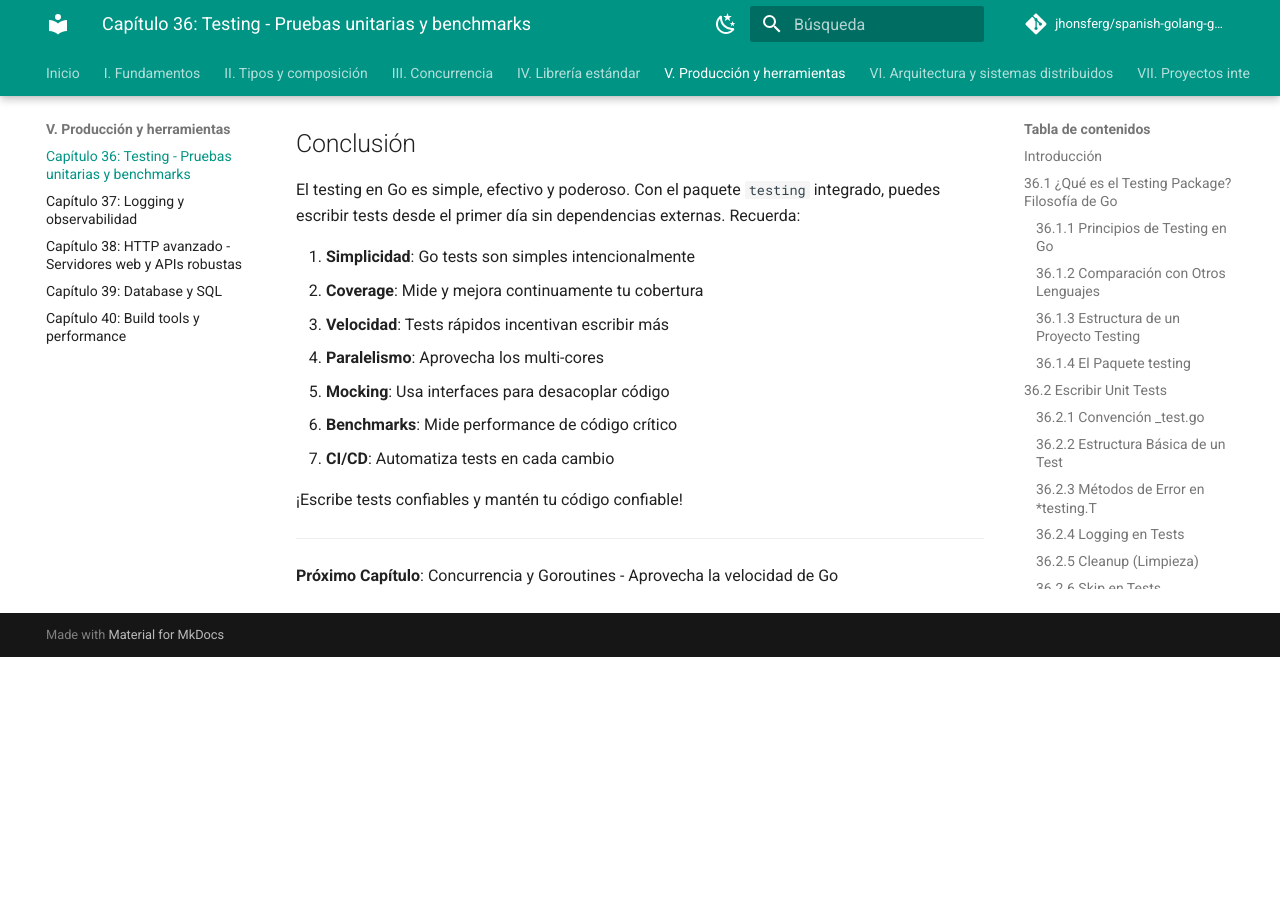
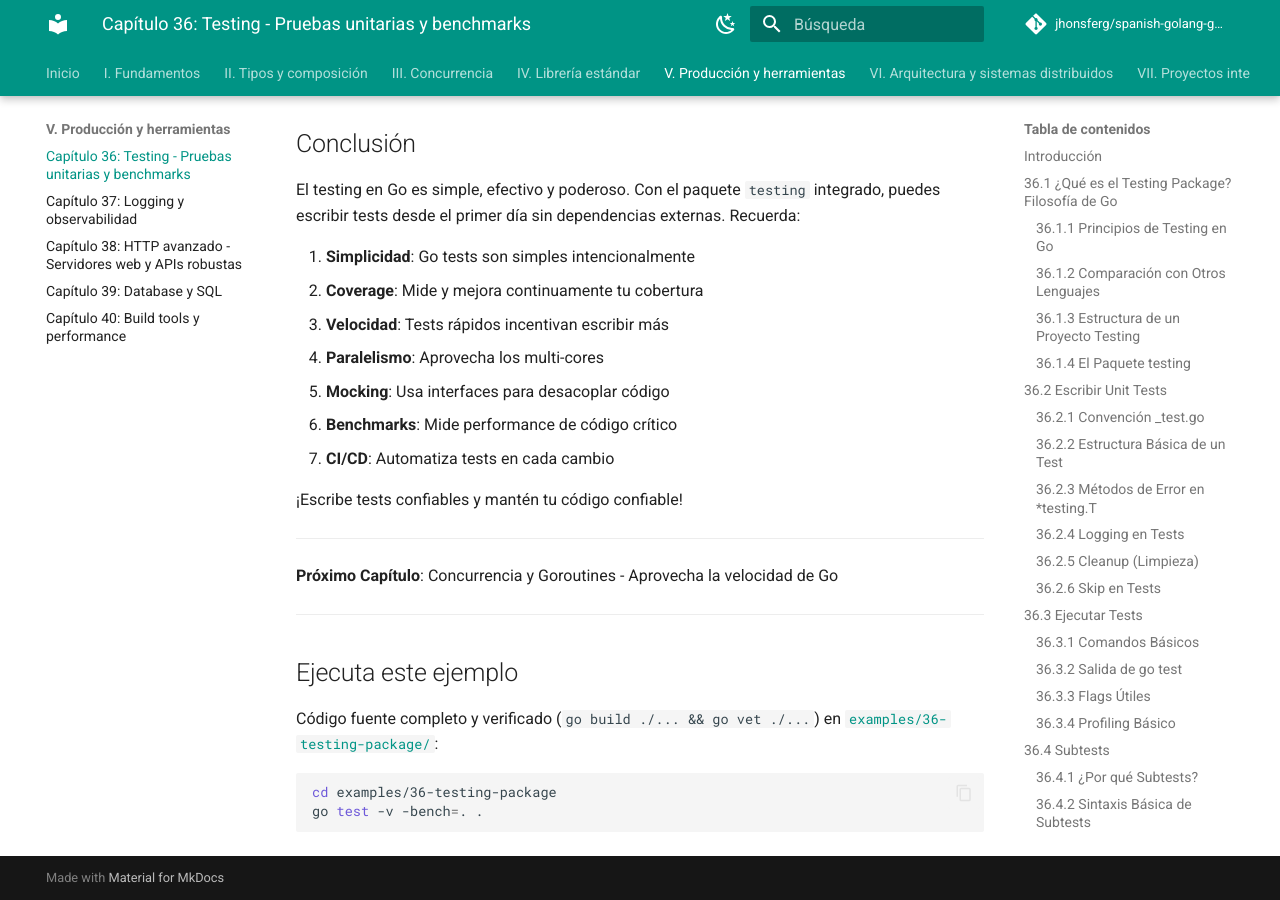
Before and after one commit to jhonsferg/spanish-golang-guide, an MkDocs documentation site: the page built from docs/05-produccion-y-herramientas/36-testing-package.md, in a window 1280 px wide and 900 px high, scrolled down 35818 px. Built offline with MkDocs 1.6.1 and Material for MkDocs 9.7.7, drawn with Linux system fonts in a browser that asks for light colours; comment, search, counter and statistics services are not loaded; before the commit the page ends 36475 px from its top, so only the background shows below that.

Commit message:
docs: enlazar ejemplo ejecutable en el capítulo 36

````diff
--- a/docs/05-produccion-y-herramientas/36-testing-package.md
+++ b/docs/05-produccion-y-herramientas/36-testing-package.md
@@ -1851,3 +1851,15 @@
 ---
 
 **Próximo Capítulo**: Concurrencia y Goroutines - Aprovecha la velocidad de Go
+
+---
+
+## Ejecuta este ejemplo
+
+Código fuente completo y verificado (`go build ./... && go vet ./...`) en
+[`examples/36-testing-package/`](https://github.com/jhonsferg/spanish-golang-guide/tree/main/examples/36-testing-package):
+
+```bash
+cd examples/36-testing-package
+go test -v -bench=. .
+```
````
